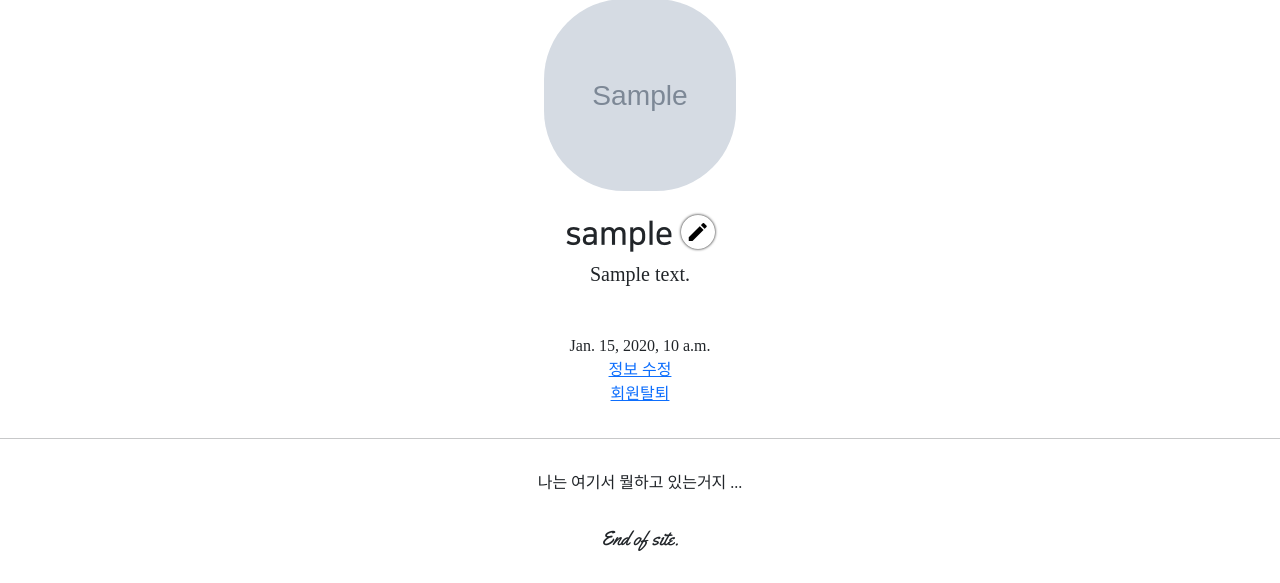
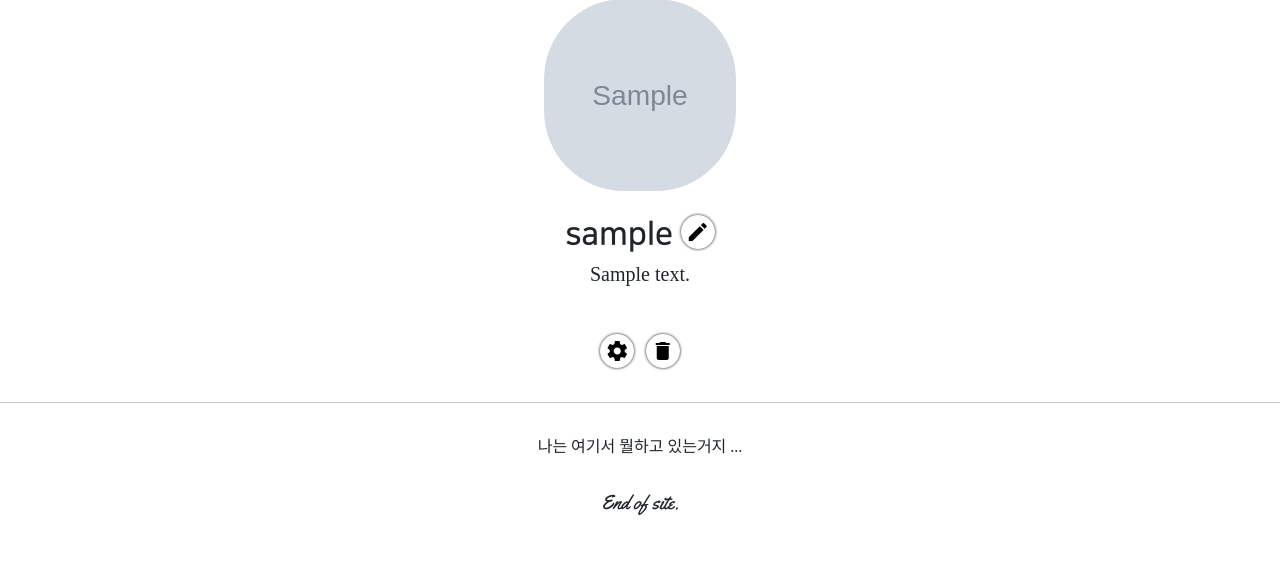
Before and after one commit to misojun50/git_mytest2, a Django app: page /accounts/detail/1 in a window 1280 px wide. Shown: the part 274-857 px from the top of the page. After the commit the page ends 789 px from the top, so only its background shows below. Run offline with Django 3.2, Linux system fonts and the light colour scheme; a user stored in the database is signed in; tables that the repository leaves empty hold one stand-in row (values such as "Sample post"); grey boxes marked "Sample" are stand-in pictures; parts of the project's set-up code (start-up, migrations or seed data) failed here and were passed over; some libraries are stand-ins or nearby versions; some web fonts are replaced.

Commit message:
7/29 mytest2 commit4

```diff
--- a/accountapp/templates/accountapp/detail.html
+++ b/accountapp/templates/accountapp/detail.html
@@ -27,18 +27,13 @@
             {% endif %}
 
         </div>
-        <div>
-            {{ target_User.date_joined }}
-        </div>
         {% if user == target_User %}
         <div>
-            <a href="{% url 'accountapp:update' pk=target_User.pk %}">
-                정보 수정
+            <a href="{% url 'accountapp:update' pk=target_User.pk %}" class="material-icons round_button mx-1">
+                settings
             </a>
-        </div>
-        <div>
-           <a href="{% url 'accountapp:delete' pk=target_User.pk %}">
-               회원탈퇴
+           <a href="{% url 'accountapp:delete' pk=target_User.pk %}" class="material-icons round_button mx-1">
+               delete
            </a>
         </div>
         {% endif %}
```
